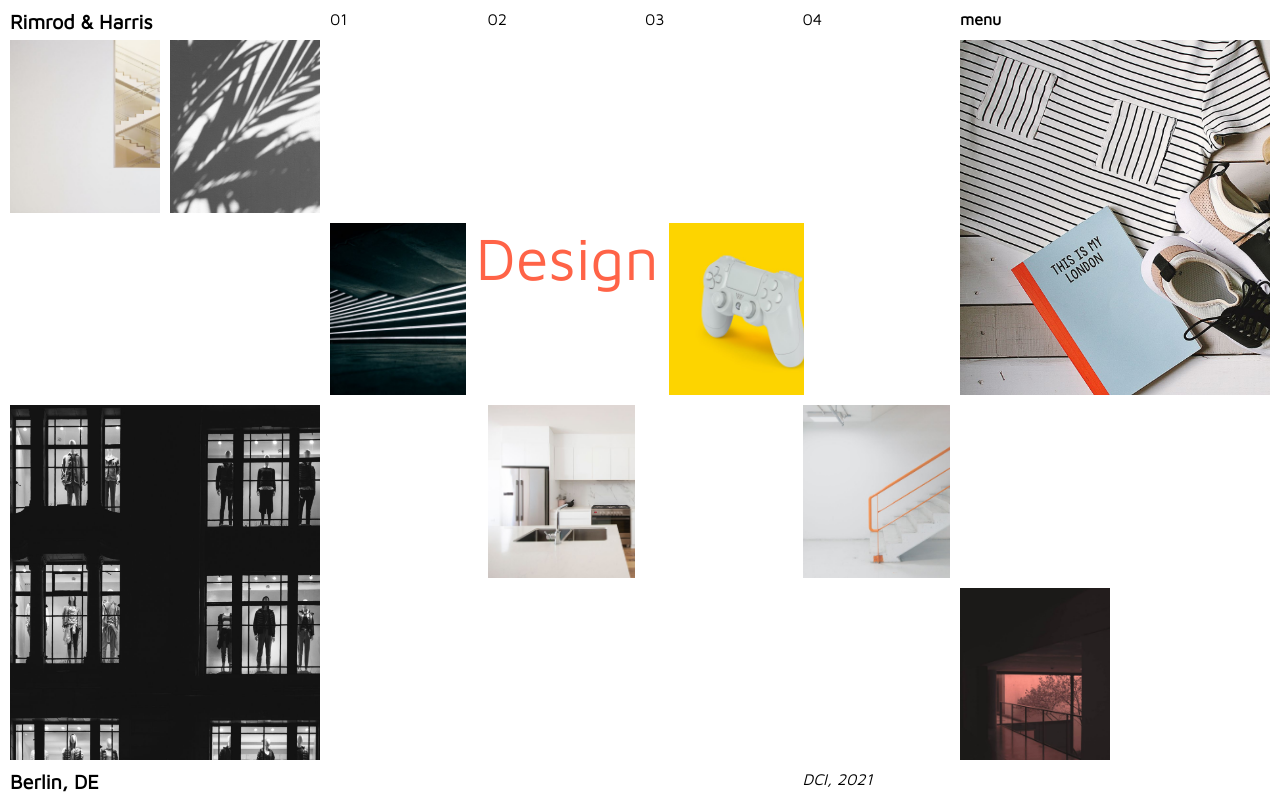
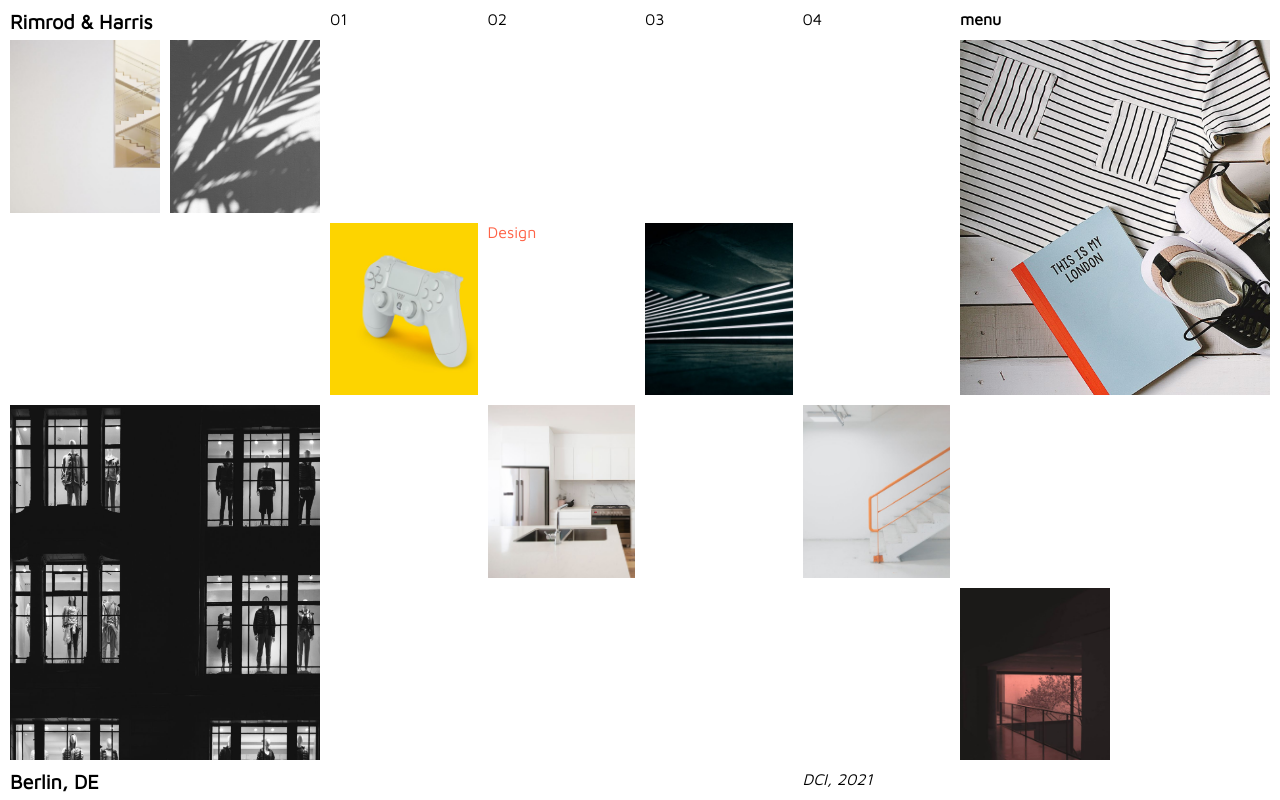
Before and after one commit to fbw-d09/uib-layout-grid-design-studio-new-DirkSawon, a website: page index.html in a window 1280 px wide. Drawn offline with nearby package versions, Linux system fonts and the light colour scheme.

Commit message:
Version 0.06 - In Bearbeitung: 'Design'

```diff
--- a/index.html
+++ b/index.html
@@ -30,9 +30,9 @@
             <div></div>
             <div></div>
             <div></div>
+            <div class="item-6"></div>
+            <div class="design">Design</div>
             <div class="item-5"></div>
-            <div class="design">Design</div>
-            <div class="item-6"></div>
             <div></div>
         </div>
         <div class="box box-6">
--- a/style.css
+++ b/style.css
@@ -84,9 +84,9 @@ div
 .design
 {
     color: tomato;
-    font-size: 60px;
-    /* grid-row: 4 / span 1; */
-    /* grid-column: 1 / span 3; */
+    /* font-size: 180px;
+    grid-row: 2 / span 3;
+    grid-column: 2 / span 1; */
 }
 
 .item-1
```
